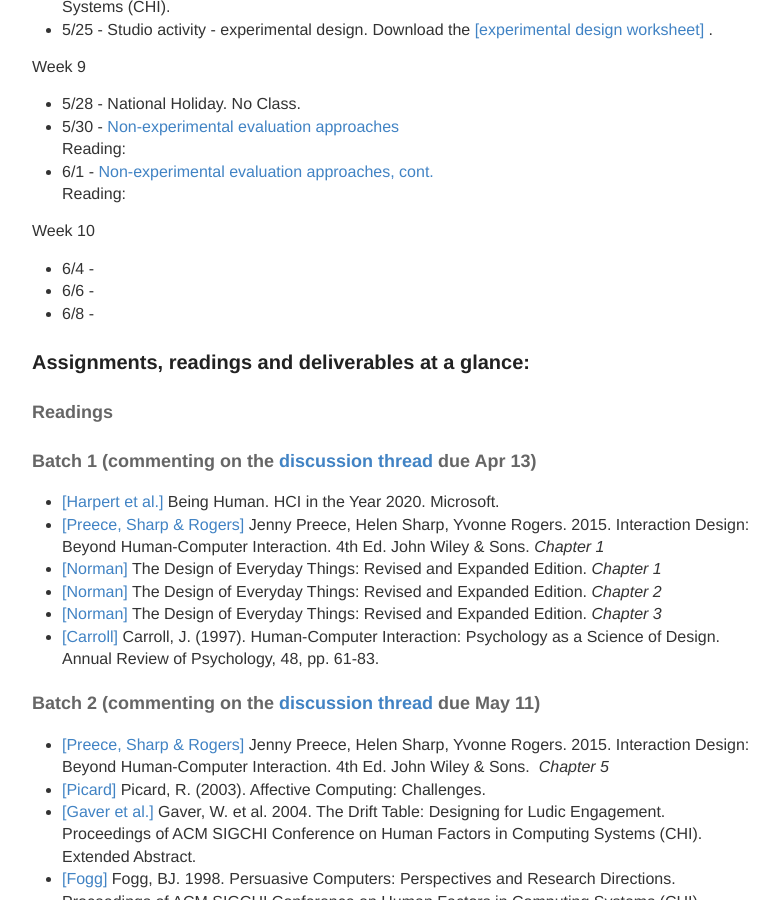
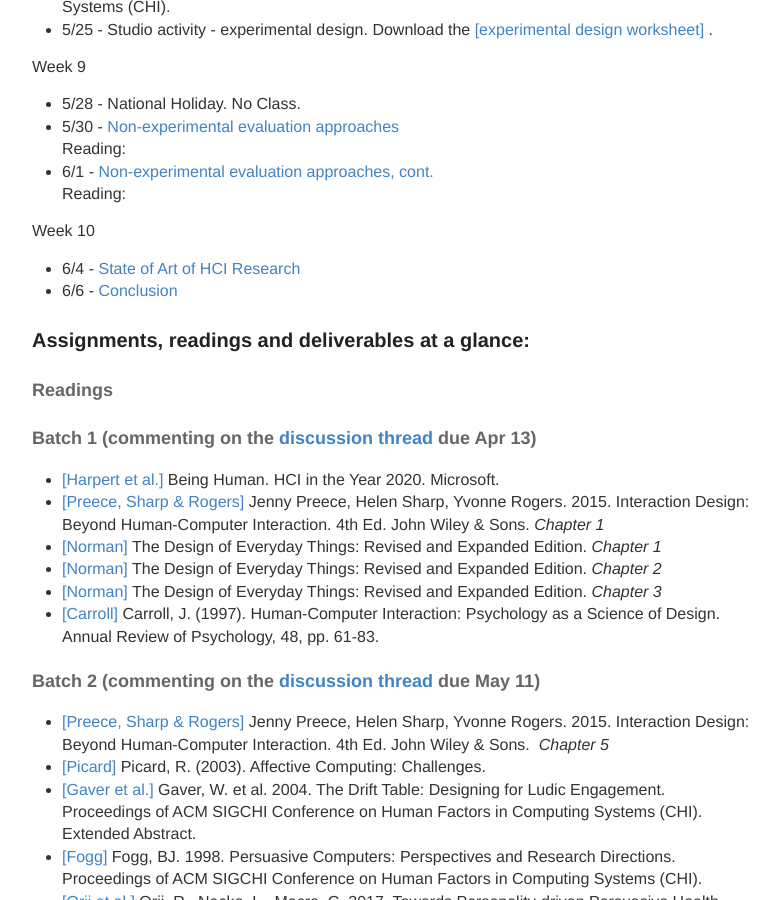
Before and after one commit to hciwang/hciwang.github.io, a Jekyll site: the page built from _posts/2018-3-25-lectures.md, in a window 1280 px wide and 900 px high, scrolled down 2695 px. Shown: the whole window, without its empty margins (248-1027 px from the left). Built offline with Jekyll 4.4.1, drawn with Linux system fonts in a browser that asks for light colours.

Commit message:
Update 2018-3-25-lectures.md

```diff
--- a/_posts/2018-3-25-lectures.md
+++ b/_posts/2018-3-25-lectures.md
@@ -89,9 +89,9 @@ Reading:
 Reading:
 
 Week 10
-- 6/4 -
-- 6/6 -
-- 6/8 -
+- 6/4 -   [State of Art of HCI Research]()
+- 6/6 -   [Conclusion]()
+
 
 ### Assignments, readings and deliverables at a glance:
 
```
